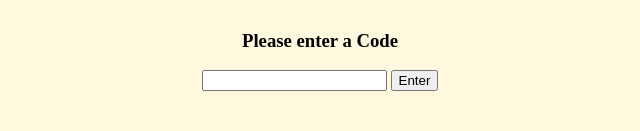
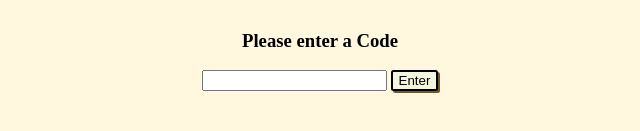
Before and after one commit to Pauyy/ProfessorLaytonHints, a plain HTML site: page index.html in a window 1280 px wide. Shown: the part 357-488 px from the top of the page, 320-960 px from the left. Drawn offline with Linux system fonts and the light colour scheme.

Commit message:
Style enter button

```diff
--- a/index.html
+++ b/index.html
@@ -31,7 +31,7 @@
 					<div id="Code" class="codeRequest" style="text-align: center;">
 						<h3>Please enter a Code</h3>
 						<input type="text" id="codeField" name="code">
-						<button type="button" onclick="loadHints()">Enter</button>
+						<button type="button" onclick="loadHints()" class="enter">Enter</button>
 					</div>
 				</div>
 		    </div>
--- a/layton.css
+++ b/layton.css
@@ -89,6 +89,13 @@ button.no{
 	background-color: #08848c;
 }
 
+button.enter{
+	background-color: beige;
+	border: 2px solid #000000;
+	border-radius: 2.5px;
+	box-shadow: 2px 2px #715828;
+}
+
 .canvas {
 	min-height: 100vh;
 	display: flex;
```
